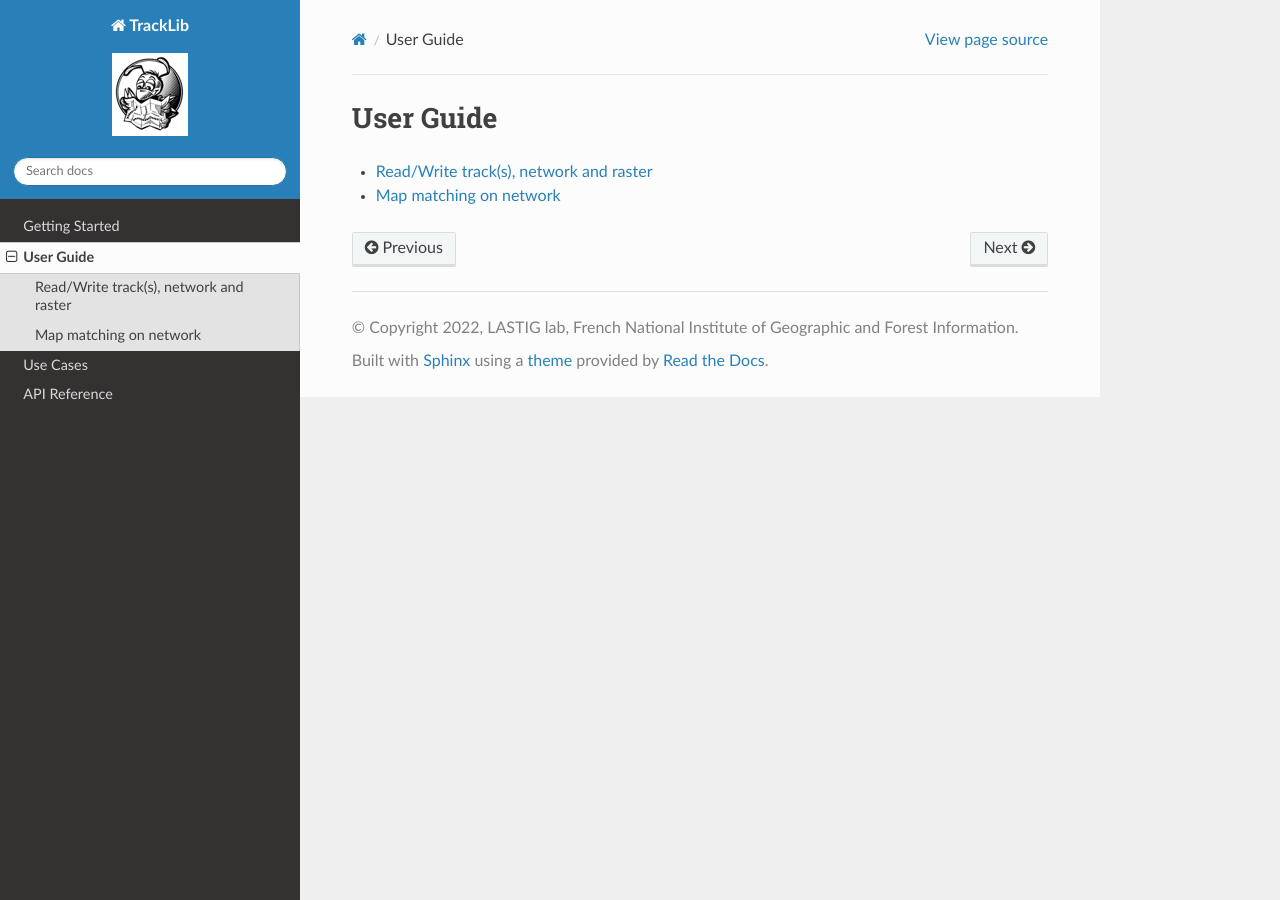
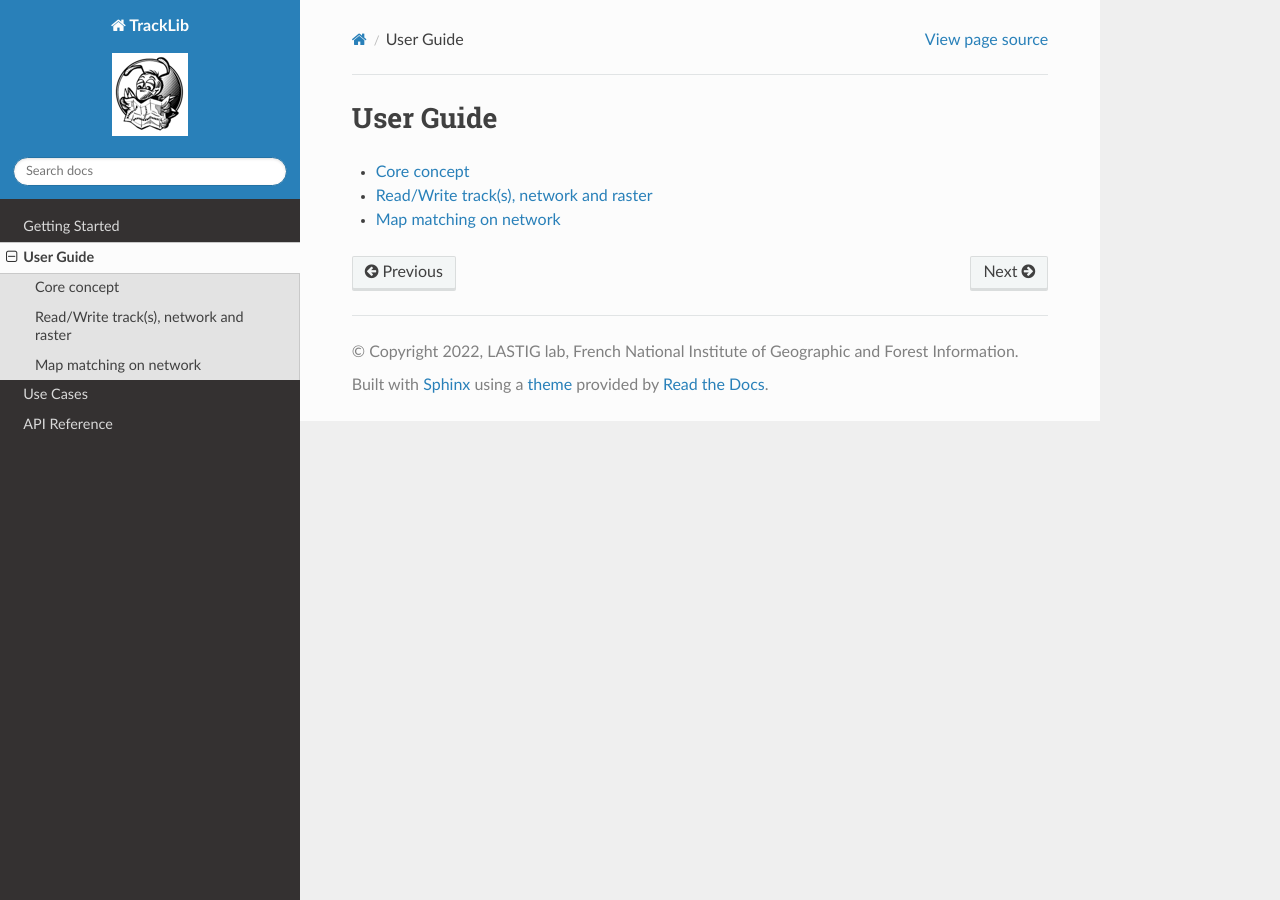
Before and after one commit to umrlastig/tracklib, a Sphinx documentation site: the page built from doc/source/userguide/index.rst, in a window 1280 px wide. Built offline with Sphinx 7.4.7 and the Read the Docs theme 2.0.0, drawn with Linux system fonts in a browser that asks for light colours; pages that are not in the unit, such as notebooks, are missing from menus; some of the changed lines change nothing that is shown.

Commit message:
restructure plan de la doc

```diff
--- a/doc/source/userguide/index.rst
+++ b/doc/source/userguide/index.rst
@@ -13,10 +13,10 @@ User Guide
   :maxdepth: 1
 
 
+  Core concept <coreconcept>
   Read/Write track(s), network and raster <reader_writer>
   Map matching on network <../notebook/MapMatchingOnNetwork>
 
 
 .. 2. Operation for manipulating track <2_operator>
-.. 1. Core concept <1_coreconcept>
 .. 3. Simplify, Interpolate & Filter <3_filter>
```
Also changed, not shown: doc/source/userguide/coreconcept.rst (renamed from doc/source/userguide/1_coreconcept.rst).
